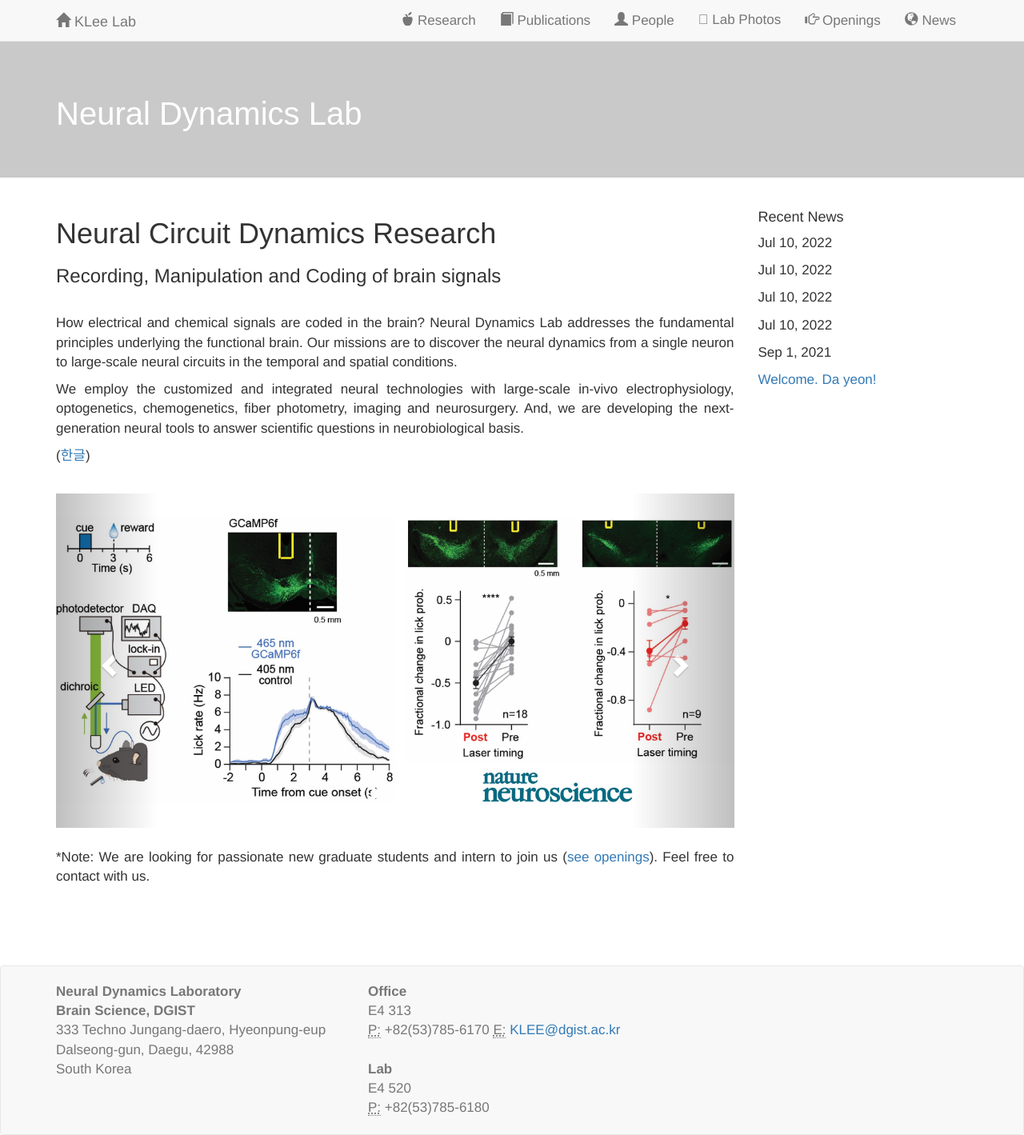
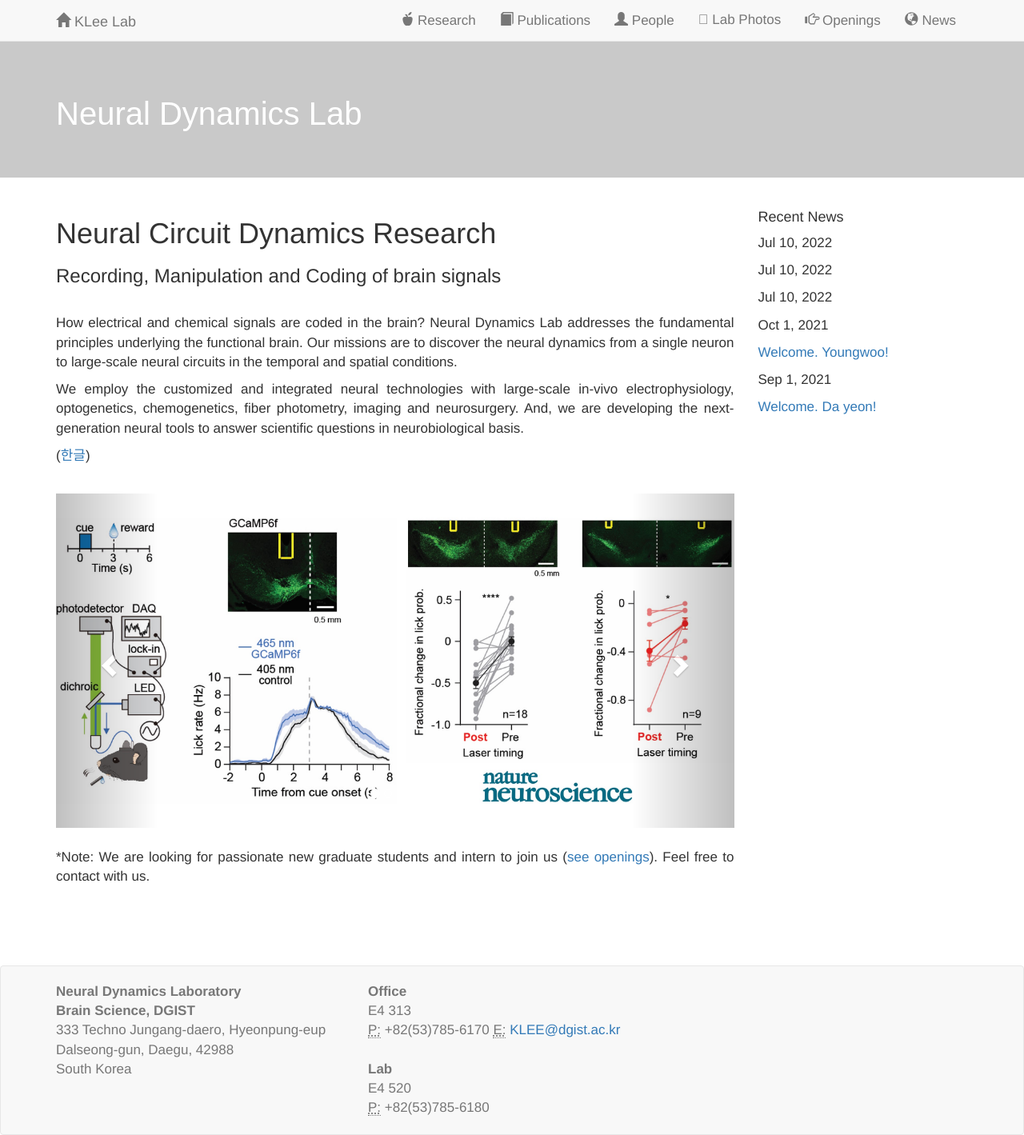
Before and after one commit to kleelab/kleelab.github.io, a Jekyll site: the page built from index.html, in a window 1280 px wide. Shown: the whole page at 80% size. Built offline with Jekyll 4.4.1, drawn with Linux system fonts in a browser that asks for light colours; nearby versions of some CDN libraries; a style sheet for code colours, icons or effects is not loaded; part of the change alters nothing that is shown.

```diff
--- a/_posts/2021-10-01- A new member.md
+++ b/_posts/2021-10-01- A new member.md
@@ -2,8 +2,6 @@
 layout: post
 title:  Welcome. Youngwoo!
 date:   2021-10-01
-excerpt: > Welcome! Youngwoo joined the NDL.
+excerpt: >
 ---
-
-
   Welcome! Youngwoo joined the NDL.
```
